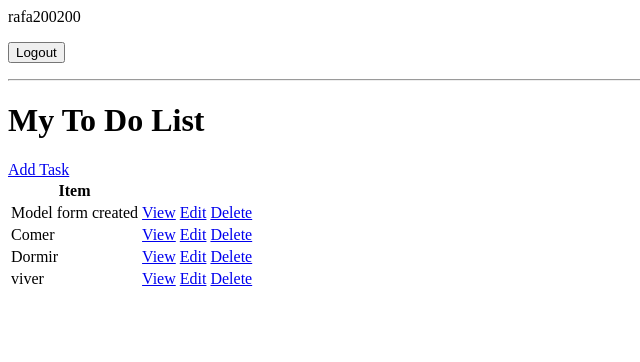
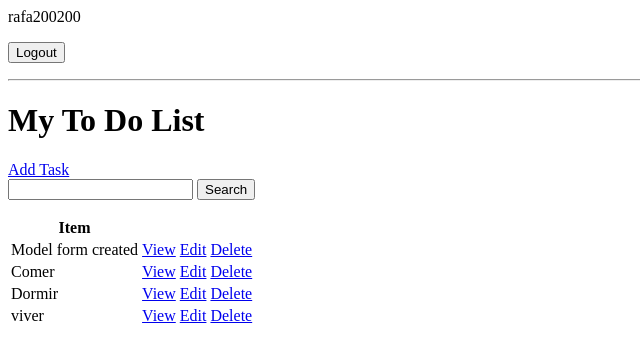
Before and after one commit to Rafa200200/ToDo_List-with-DjangoModels, a Django app: page / in a window 1280 px wide. Shown: the top 362 px of the page, without its empty margins (0-640 px from the left). Run offline with Django 5.2, Linux system fonts and the light colour scheme; a user stored in the database is signed in; data comes from the database, SQL or seed files in the repository; both versions use the stored data as it was after the commit.

Commit message:
Search and filter method
Create a search tab to make more easy to find the tasks we want.

```diff
--- a/base/templates/base/task_list.html
+++ b/base/templates/base/task_list.html
@@ -12,6 +12,11 @@
 <h1>My To Do List</h1>
 
 <a href="{% url 'task-create' %}">Add Task</a>
+
+<form method="GET">
+    <input type="text" name="search-area" value="{{search_input}}">
+    <input type="submit" value="Search">
+</form>
 
 <table>
     <tr>
--- a/base/views.py
+++ b/base/views.py
@@ -46,6 +46,14 @@ class TaskList(LoginRequiredMixin, ListView):
         context = super().get_context_data(**kwargs)
         context['tasks'] = context['tasks'].filter(user=self.request.user)
         context['count'] = context['tasks'].filter(complete=False).count()
+
+        search_input = self.request.GET.get('search-area') or ''
+        if search_input:
+            context['tasks'] = context['tasks'].filter(
+                title__startswith=search_input)
+
+        context['search-input'] = search_input
+
         return context
 
 class TaskDetail(LoginRequiredMixin, DetailView):
```
Also changed, not shown: db.sqlite3.
